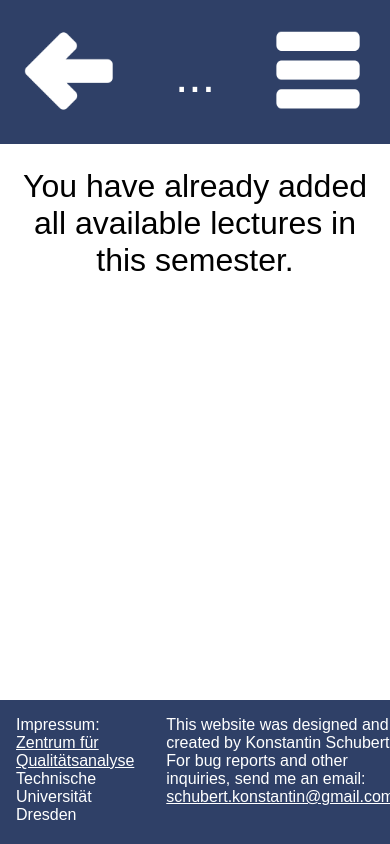
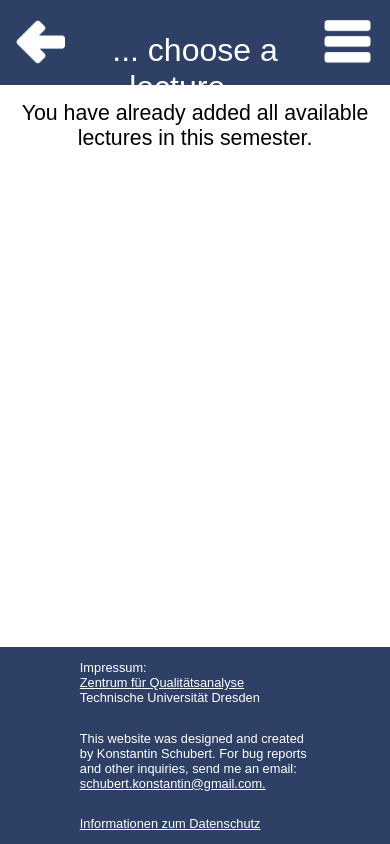
Before and after one commit to albrechtjan/workload, a Django app: template server-side/workload/workloadApp/templates/workloadApp/addLecture/choose.html in a window 390 px wide. Run offline with Django 3.2, Linux system fonts and the light colour scheme; the template is opened without the code that fills it, so the values that code supplies are empty.

Commit message:
make css responsive

```diff
--- a/server-side/workload/workloadApp/static/workloadApp/default.css
+++ b/server-side/workload/workloadApp/static/workloadApp/default.css
@@ -1,7 +1,32 @@
 
 html{
 	height: 100%;
+  	/* This line sets the basic scale for the whole website.
+
+	The absolute value of the base font size is very small for this page because the sizes of the actual
+	elements and fonts have high multiplication factors.
+
+  	Because we use the <meta name="viewport" content="width=device-width, initial-scale=1"> directive,
+  	a 12pt font seems to be is about the same physical size on a mobile screen as on a big screen,
+  	maybe slightly smaller.
+  	Therefore we opt to chose a smaller font size for smaller devices.
+ 	*/
+  	font-size: 11pt;
+
+
 }
+
+/* we measure the screen width in rem units */
+@media (max-width: 33rem) {
+  html {
+   font-size: 8pt;
+	}
+  	/**************************************/
+}
+
+
+
+
 
 body{
 	margin: 0 auto;
@@ -20,7 +45,7 @@ flex: 1;
 
 #header{
 	background-color: #2F4067;
-	height: 9em;
+	height: 8em;
 	width: 100%;
 
 	color: white;
@@ -28,63 +53,58 @@ flex: 1;
 }
 
 #header_inner{
-	max-width: 100rem;
+	max-width: 65em;
 	margin: 0 auto ;
-	height: 9em;
+	height: 8em;
 }
 
 .iconButton{
-	width: 9em;
-	height: 9em;
+	width: 8em;
+	height: 8em;
 	float: right;
 }
 
 .iconButtonGraphic{
-	height: 6em;
-	width: 6em;
+	height: 5em;
+	width: 5em;
 	padding: 1.5em;
 }
 
 #homeButton{
-	height: 9em;
-	width: 9em;
+	height: 8em;
+	width: 8em;
 	float: left;
 }
 
 
 #homeButtonGraphic{
 	padding: 1.5em;
-	height: 6em;
-	width: 6em;
+	height: 5em;
+	width: 5em;
 }
 
 #content{
 	overflow: hidden;
-	max-width: 100rem;
+	max-width: 65em;
 	margin: 0 auto;
 }
 
 footer{
 	margin-top: 2em;
 	background-color: #2F4067;
-	overflow: hidden;
-	padding: 1em auto;
-	width: 100%;
+	color: white;
+	font-size: 120%;
 
-	color: white;
+	display: flex;
+    flex-direction: row;
+    width: 100%;
+    justify-content: center;
+    flex-wrap: wrap;
 }
 
-.footer_inner{
-	max-width: 100rem;
-	margin: 0 auto ;
-	height: 9em;
-	display: flex;
-	justify-content: space-around;
-}
-
- footer .footerElement{
+ .footerElement{
  	flex-basis: 18em;
- 	padding: 1em;
+ 	margin: 1em 3em 1em 3em;
 }
 
 footer a {
--- a/server-side/workload/workloadApp/templates/base.html
+++ b/server-side/workload/workloadApp/templates/base.html
@@ -2,6 +2,7 @@
 <html>
     <head>
         <title> Workload-Umfrage TU Dresden</title>
+        <meta name="viewport" content="width=device-width, initial-scale=1">
         <link href="/static/workloadApp/default.css" rel="stylesheet" type="text/css"/>
         {% block headExtension %}
         {% endblock %}
@@ -33,7 +34,6 @@
         </div>
     </div>
         <footer>
-            <div class="footer_inner">
             <div id="impressum" class="footerElement">
             Impressum:<br/>
             <a href="http://tu-dresden.de/die_tu_dresden/zentrale_einrichtungen/zqa">Zentrum für Qualitätsanalyse</a><br/>
@@ -45,7 +45,6 @@
             <div id="dataProtection" class="footerElement">
                 <a href="/app/workload/privacyAgreement/">Informationen zum Datenschutz</a>
             </div>
-            </div>
         </footer>
     </body>
 </html>
--- a/server-side/workload/workloadApp/templates/workloadApp/calendar.html
+++ b/server-side/workload/workloadApp/templates/workloadApp/calendar.html
@@ -2,7 +2,7 @@
 
 {% block header %}
 		<div id="title">
-			TIME MONITOR
+			Time Monitor
 		</div>
 {% endblock %}
 
```
Also changed, not shown: other parts of server-side/workload/workloadApp/static/workloadApp/default.css (+18 -21 lines), server-side/workload/workloadApp/migrations/0005_auto_20150221_1546.py (deleted), 1 other file. Lines whose indentation alone changed are shown as unchanged.
